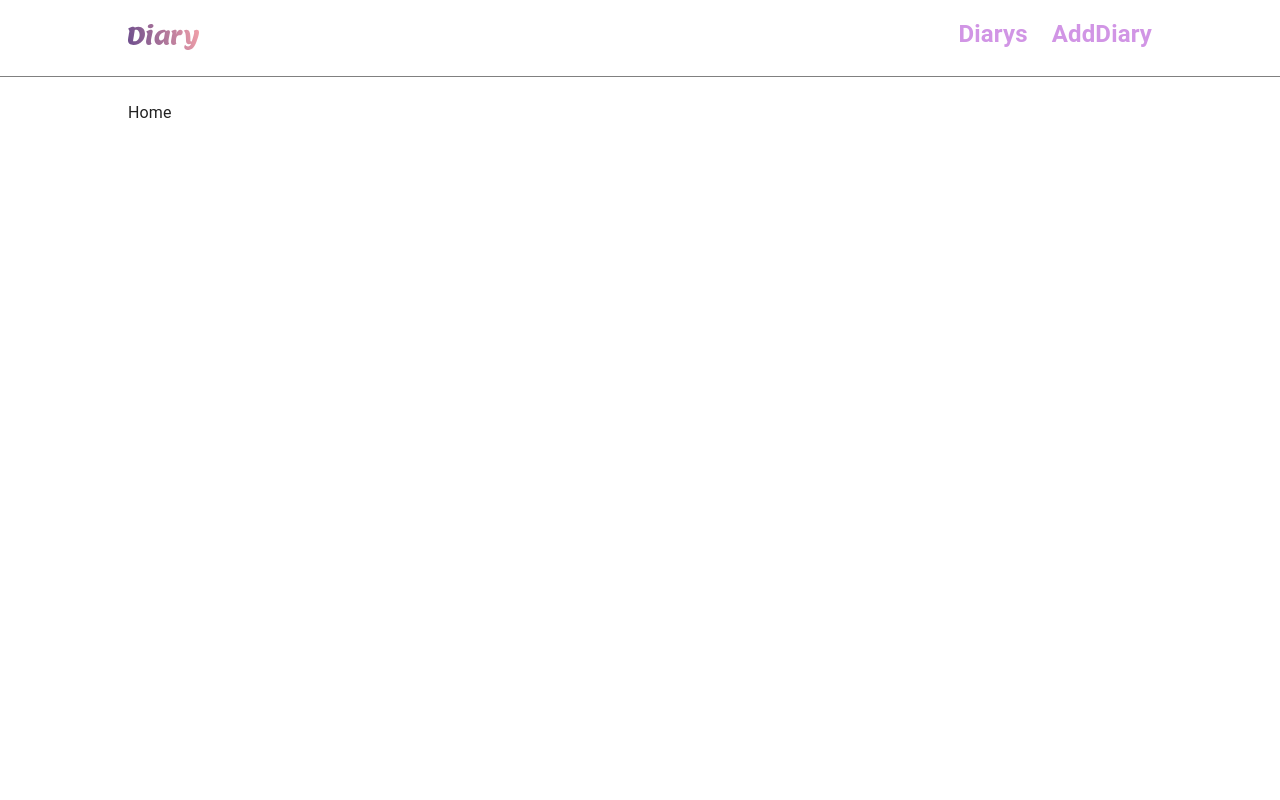
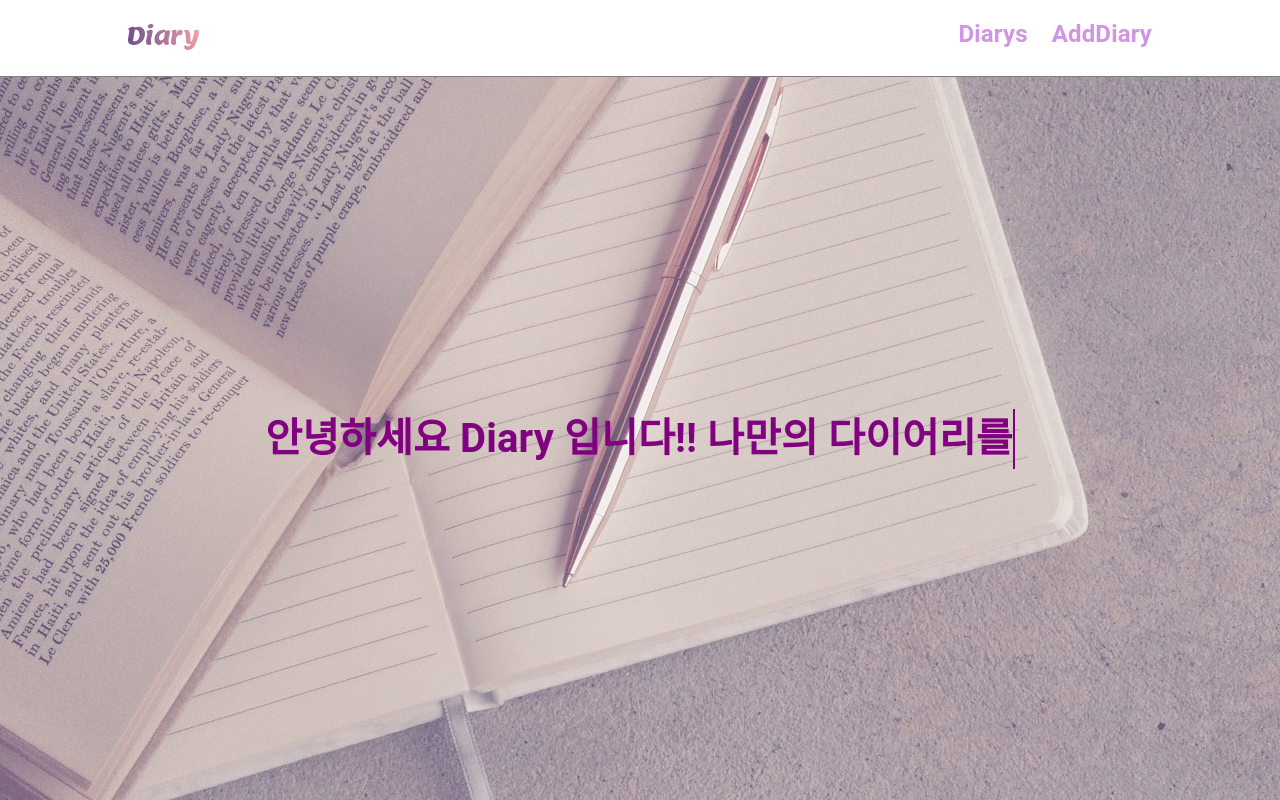
Before and after one commit to M-Sik/react-blog, a React (Create React App) app: page / in a window 1280 px wide. Built offline with nearby package versions, Linux system fonts and the light colour scheme; what simple-zustand-devtools would draw is missing.

Commit message:
feat: 메인화면 타이핑 기능 구현

```diff
--- a/public/index.html
+++ b/public/index.html
@@ -1,5 +1,5 @@
 <!DOCTYPE html>
-<html lang="en">
+<html lang="ko">
   <head>
     <meta charset="utf-8" />
     <link rel="icon" href="%PUBLIC_URL%/favicon.ico" />
@@ -24,7 +24,7 @@
       work correctly both with client-side routing and a non-root public URL.
       Learn how to configure a non-root public URL by running `npm run build`.
     -->
-    <title>React App</title>
+    <title>프론트 개발자 김명식 - Diary</title>
   </head>
   <body>
     <noscript>You need to enable JavaScript to run this app.</noscript>
--- a/src/components/navigations/Navigation.module.scss
+++ b/src/components/navigations/Navigation.module.scss
@@ -3,7 +3,6 @@
 .wrap-navigation {
   padding: 16px 10vw;
   border-bottom: 1px solid grey;
-  margin-bottom: 24px;
   display: flex;
   justify-content: space-between;
   a {
--- a/src/pages/AddDiary.tsx
+++ b/src/pages/AddDiary.tsx
@@ -55,7 +55,7 @@ function AddDiary() {
   const navigate = useNavigate();
 
   return (
-    <section className="main-layouts">
+    <section className="main-layouts mt-6">
       <article className="mb-4">
         <label>제목</label>
         <input
--- a/src/pages/Diarys.tsx
+++ b/src/pages/Diarys.tsx
@@ -24,7 +24,7 @@ function Diarys() {
   const { diaryDialog, setDiaryDialog, openDiaryDialog } = useDialog();
 
   return (
-    <div className="main-layouts">
+    <div className="main-layouts mt-6">
       {storeDiarys
         .map((diary, index) => {
           return (
--- /dev/null
+++ b/src/pages/Home.module.scss
@@ -0,0 +1,34 @@
+@import '@/assets/scss/_variabled.scss';
+
+@keyframes typing{
+    from{ width: 0; }
+  }
+
+  @keyframes cursor{
+    50%{ border-color: transparent; }
+  }
+
+
+.home-container {
+    display: flex;
+    height: calc(100vh - 77px);
+    width: 100%;
+    justify-content: center;
+    align-items: center;
+    // background-image: url("../../src/assets/imgs/homeBackground.jpg");
+    background-image: linear-gradient(
+        rgba(243, 238, 243, 0.2),
+        rgba(248, 246, 248, 0.2)
+      ), url("../../src/assets/imgs/homeBackground.jpg");
+    background-size: cover;
+}
+
+p {
+    animation: typing, cursor 1s steps(1) infinite;
+    border-right: .05em solid $main-color;
+    font-size: 40px;
+    font-weight: 700;
+    color: $main-color;
+    white-space: nowrap;
+    text-align: center;
+}
--- a/src/pages/Home.tsx
+++ b/src/pages/Home.tsx
@@ -1,7 +1,36 @@
-import React from 'react';
+import React, { useEffect, useState } from 'react';
+import styles from '@/pages/Home.module.scss';
+import classNames from 'classnames/bind';
+const cx = classNames.bind(styles);
 
 function Home() {
-  return <div className="main-layouts">Home</div>;
+  const [blogTitle, setBlogTitle] = useState('');
+  const [count, setCount] = useState(0);
+  const completionWord = '안녕하세요 Diary 입니다!!\n나만의 다이어리를 작성해 보세요!';
+
+  useEffect(() => {
+    const typingInterval = setInterval(() => {
+      setBlogTitle((prevTitleValue) => {
+        const result = prevTitleValue ? prevTitleValue + completionWord[count] : completionWord[0];
+        setCount(count + 1);
+
+        if (count >= completionWord.length) {
+          setCount(0);
+          setBlogTitle('');
+        }
+
+        return result;
+      });
+    }, 200);
+
+    return () => clearInterval(typingInterval);
+  });
+
+  return (
+    <div className={`${cx('home-container')}`}>
+      <p>{blogTitle}</p>
+    </div>
+  );
 }
 
 export default Home;
```
Also changed, not shown: src/assets/imgs/homeBackground.jpg (added).
